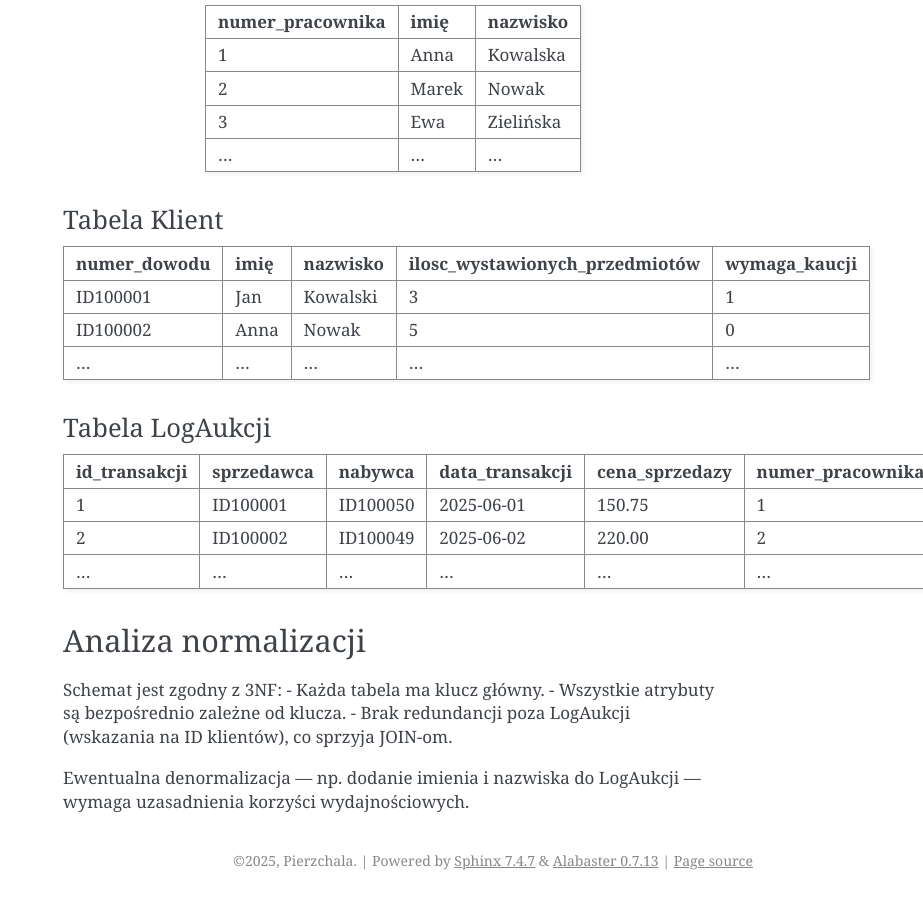
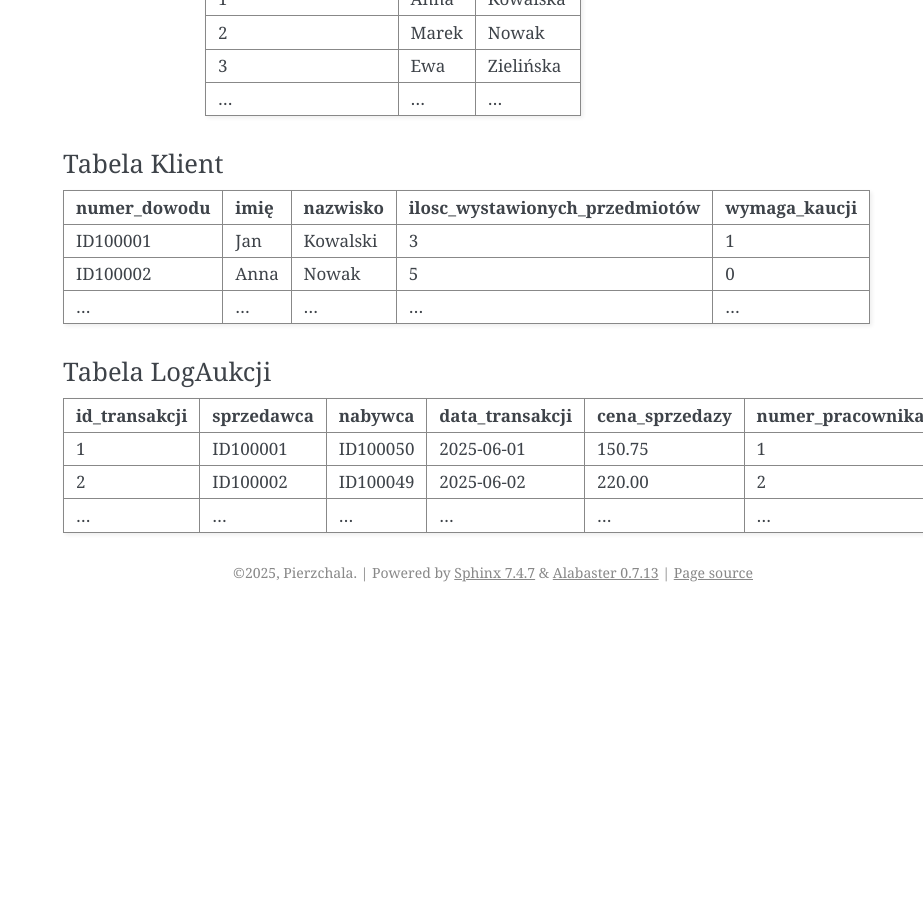
Before and after one commit to Potu123/Sprawozdanie, a Sphinx documentation site: the page built from source/rozdzial3/index.rst, in a window 1280 px wide and 900 px high, scrolled down 2337 px. Shown: the whole window, without its empty margins (357-1280 px from the left). Built offline with Sphinx 7.4.7, drawn with Linux system fonts in a browser that asks for light colours; pages that are not in the unit, such as notebooks, are missing from menus; after the commit the page ends 2949 px from its top, so only the background shows below that; some of the changed text lies outside the part shown.

Commit message:
Update index.rst

```diff
--- a/source/rozdzial3/index.rst
+++ b/source/rozdzial3/index.rst
@@ -180,13 +180,3 @@ Tabela LogAukcji
      - ...
      - ...
      - ...
-
-Analiza normalizacji
---------------------
-
-Schemat jest zgodny z 3NF:
-- Każda tabela ma klucz główny.
-- Wszystkie atrybuty są bezpośrednio zależne od klucza.
-- Brak redundancji poza LogAukcji (wskazania na ID klientów), co sprzyja JOIN-om.
-
-Ewentualna denormalizacja — np. dodanie imienia i nazwiska do LogAukcji — wymaga uzasadnienia korzyści wydajnościowych.
```
Also changed, not shown: other parts of source/rozdzial3/index.rst (+1 -1 lines).
